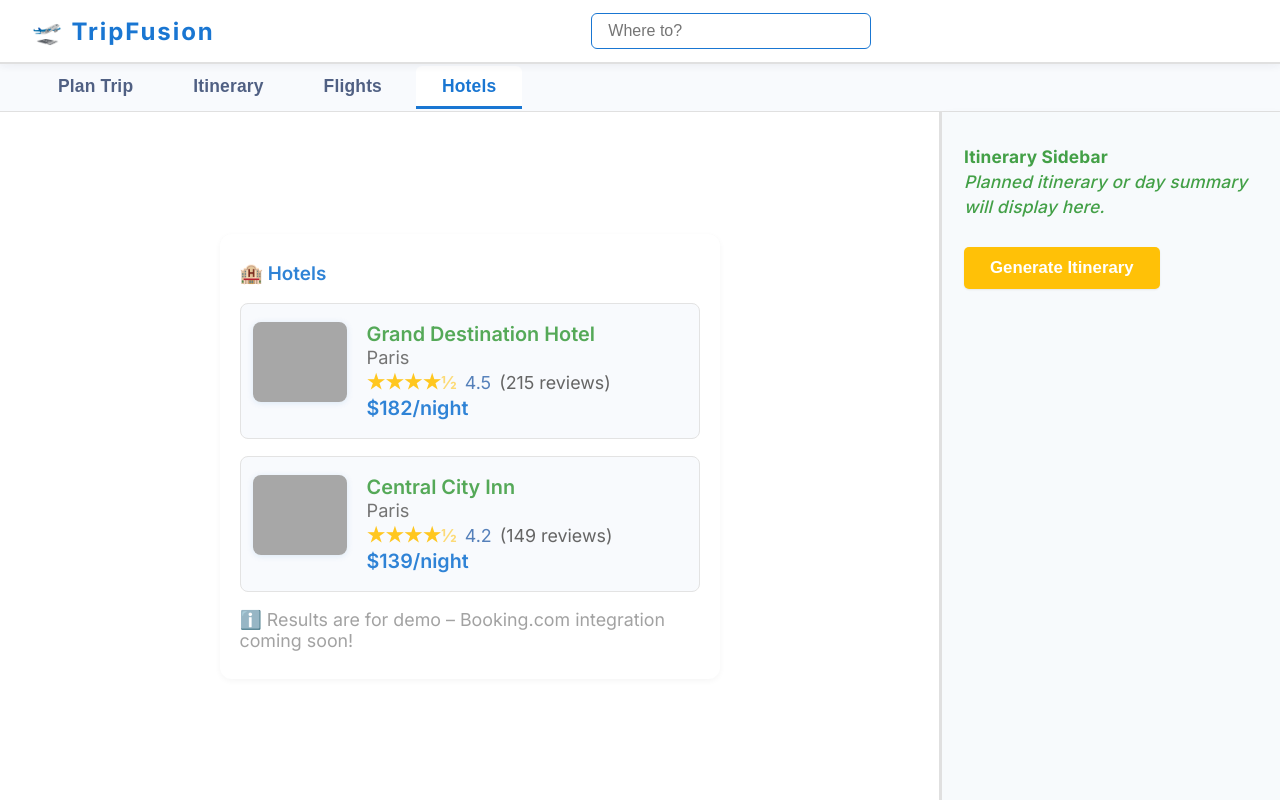
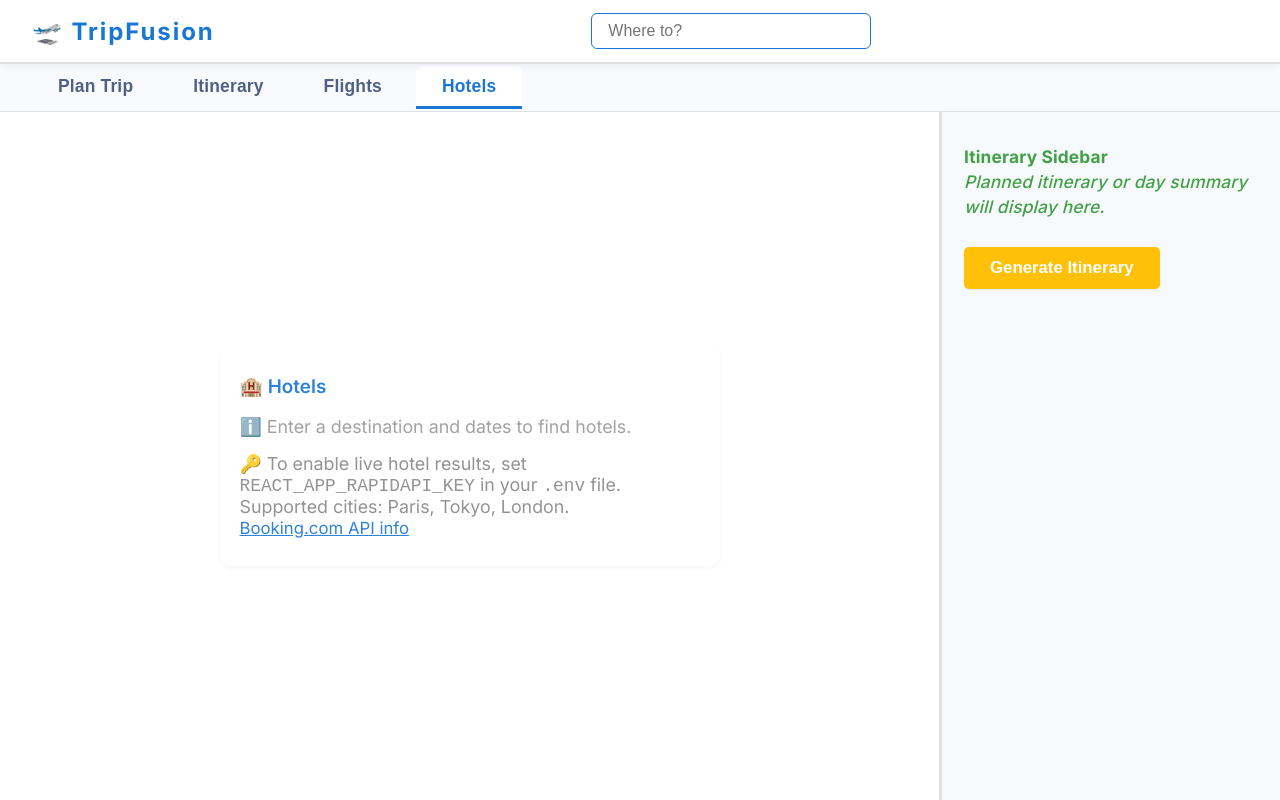
Before and after one commit to Workflow-Manager-admin/tripfusion-19-7a4b1202, a React (Create React App) app in the folder tripfusion_main_container/: page / in a window 1280 px wide. Both pictures are taken after a click on the button "Hotels". Built offline with nearby package versions, Linux system fonts and the light colour scheme; grey boxes are pictures that could not be loaded; the HTML template or start-up script is replaced by a standard one.

Commit message:
Auto-commit: Changes as of 2025-06-03T06:36:27.590274+00:00

```diff
--- a/tripfusion_main_container/src/components/HotelList.js
+++ b/tripfusion_main_container/src/components/HotelList.js
@@ -1,37 +1,138 @@
-import React from "react";
+import React, { useEffect, useState } from "react";
 
-// PUBLIC_INTERFACE
 /**
- * HotelList component: Displays a list of hotels for the given destination and dates.
- * Meant to be API-integrated (Booking.com), currently uses mock data.
+ * HotelList component: Fetches and displays real hotel options using Booking.com (via RapidAPI)
+ * for the given destination and dates.
+ *
+ * API Docs: https://rapidapi.com/apidojo/api/booking
+ * You must provide your RapidAPI key via .env file in tripfusion_main_container root:
+ *
+ *   REACT_APP_RAPIDAPI_KEY=your-rapidapi-key
  *
  * @param {Object} props
- * @param {string} props.destination - Destination city.
- * @param {string} props.startDate - Trip start date (YYYY-MM-DD).
- * @param {string} props.endDate - Trip end date (YYYY-MM-DD).
+ * @param {string} props.destination - Destination city
+ * @param {string} props.startDate - Trip start date (YYYY-MM-DD)
+ * @param {string} props.endDate - Trip end date (YYYY-MM-DD)
+ *
+ * API KEY NOTE:
+ *   - You must register at RapidAPI for a key, add it to tripfusion_main_container/.env as shown above.
+ *   - DO NOT commit your API key to any public repo.
  */
+// PUBLIC_INTERFACE
 function HotelList({ destination, startDate, endDate }) {
-  // Mock hotel data (replace with Booking.com API data)
-  const mockHotels = [
-    {
-      id: "H001",
-      name: "Grand Destination Hotel",
-      location: destination || "Paris",
-      rating: 4.5,
-      price: "$182/night",
-      reviewCount: 215,
-      image: "https://images.unsplash.com/photo-1506744038136-46273834b3fb?auto=format&fit=facearea&w=400&q=80",
-    },
-    {
-      id: "H002",
-      name: "Central City Inn",
-      location: destination || "Paris",
-      rating: 4.2,
-      price: "$139/night",
-      reviewCount: 149,
-      image: "https://images.unsplash.com/photo-1512918728675-ed5a9ecdebfd?auto=format&fit=facearea&w=400&q=80",
-    },
-  ];
+  const [hotels, setHotels] = useState([]);
+  const [loading, setLoading] = useState(false);
+  const [error, setError] = useState(null);
+
+  // Helpers for date conversion and params
+  function yyyymmdd(str) {
+    // Expecting str to be YYYY-MM-DD
+    if (!str) return "";
+    return str.replace(/-/g, "");
+  }
+
+  // Map common city names to Booking.com dest_id and dest_type as an MVP
+  // In production, you'd call Booking.com's autocomplete API or maintain a mapping
+  const cityMap = {
+    "paris": { dest_id: "-1456928", dest_type: "city", display: "Paris" },   // Paris, France dest_id per Booking API
+    "tokyo": { dest_id: "-246227", dest_type: "city", display: "Tokyo" },
+    "london": { dest_id: "-2601889", dest_type: "city", display: "London" }
+    // Add more city mappings here as needed.
+  };
+
+  useEffect(() => {
+    const fetchHotels = async () => {
+      if (!destination || !startDate || !endDate) {
+        setHotels([]);
+        return;
+      }
+
+      setLoading(true);
+      setError(null);
+
+      try {
+        // API key should be set in process.env
+        const RAPID_API_KEY = process.env.REACT_APP_RAPIDAPI_KEY;
+        if (!RAPID_API_KEY) {
+          throw new Error(
+            "Booking.com API key not set. Add REACT_APP_RAPIDAPI_KEY to your .env file."
+          );
+        }
+
+        // Map destination city input to Booking.com location IDs (for production: do proper search)
+        const cityKey = (destination || "").toLowerCase().trim();
+        const cityInfo = cityMap[cityKey];
+
+        if (!cityInfo) {
+          setHotels([]);
+          setError("Sorry, live hotel search not supported for this city. Try Paris, Tokyo, or London.");
+          setLoading(false);
+          return;
+        }
+
+        // Build API endpoint
+        // Docs: /properties/list endpoint
+        // Use default: 1 room, 2 adults, 0 children for MVP. Booking.com expects checkin/checkout as YYYY-MM-DD
+        const url = `https://booking-com.p.rapidapi.com/v1/hotels/search?dest_id=${encodeURIComponent(
+          cityInfo.dest_id
+        )}&dest_type=${encodeURIComponent(cityInfo.dest_type)}&checkin_date=${startDate}&checkout_date=${endDate}&adults_number=2&room_number=1&locale=en-us&order_by=popularity&units=metric&filter_by_currency=USD`;
+
+        const options = {
+          method: "GET",
+          headers: {
+            "X-RapidAPI-Key": RAPID_API_KEY,
+            "X-RapidAPI-Host": "booking-com.p.rapidapi.com"
+          }
+        };
+
+        const response = await fetch(url, options);
+
+        if (!response.ok) {
+          throw new Error(`API error: ${response.status}`);
+        }
+
+        const data = await response.json();
+
+        // Results may be in data.result (Array)
+        if (!Array.isArray(data.result) || data.result.length === 0) {
+          setHotels([]);
+          setError("No hotels found for your search.");
+        } else {
+          // Map API results to required display object
+          const hotelsParsed = data.result.map(hotel => ({
+            id: hotel.hotel_id,
+            name: hotel.hotel_name,
+            location: hotel.city || hotel.address,
+            rating: hotel.review_score || 0,
+            price:
+              hotel.price_breakdown && hotel.price_breakdown.gross_price
+                ? `$${Number(hotel.price_breakdown.gross_price).toFixed(0)}${hotel.price_breakdown.currency || ""}/night`
+                : hotel.min_total_price
+                  ? `$${Number(hotel.min_total_price).toFixed(0)}/night`
+                  : "–",
+            reviewCount: hotel.review_nr || 0,
+            image:
+              (hotel.max_1440_photo_url || hotel.main_photo_url) ||
+              "https://source.unsplash.com/random/400x320/?hotel",
+            url: hotel.url
+          }));
+
+          setHotels(hotelsParsed);
+        }
+      } catch (err) {
+        setHotels([]);
+        setError(
+          err.message ||
+            "An error occurred while fetching hotels. Please check your network and try again."
+        );
+      } finally {
+        setLoading(false);
+      }
+    };
+
+    fetchHotels();
+    // eslint-disable-next-line react-hooks/exhaustive-deps
+  }, [destination, startDate, endDate]);
 
   return (
     <div
@@ -49,8 +150,19 @@ function HotelList({ destination, startDate, endDate }) {
       <div style={{ fontSize: "1.18rem", color: "var(--primary)", fontWeight: 600, marginBottom: 18 }}>
         🏨 Hotels{destination ? ` in ${destination}` : ""} {startDate ? `: ${startDate} → ${endDate}` : ""}
       </div>
+      {loading && (
+        <div style={{ color: "var(--secondary)", marginBottom: 8 }}>
+          Loading hotels…
+        </div>
+      )}
+      {error && (
+        <div style={{ color: "#e57373", marginBottom: 10 }}>
+          <span role="img" aria-label="error">⚠️</span> {error}
+        </div>
+      )}
+      {!loading && !error && hotels.length > 0 && (
         <ul style={{ listStyle: "none", padding: 0, margin: 0 }}>
-        {mockHotels.map((hotel) => (
+          {hotels.map((hotel) => (
             <li key={hotel.id}
               style={{
                 border: "1.5px solid var(--border-color)",
@@ -72,15 +184,36 @@ function HotelList({ destination, startDate, endDate }) {
                   objectFit: "cover",
                   boxShadow: "0 1px 6px #1976d226"
                 }}
+                loading="lazy"
               />
               <div style={{ flex: 1, display: "flex", flexDirection: "column", minWidth: 0 }}>
-              <div style={{ fontWeight: 600, color: "var(--secondary)", fontSize: "1.08em" }}>{hotel.name}</div>
-              <div style={{ color: "#666", fontSize: "0.99em", marginBottom: 4 }}>{hotel.location}</div>
+                <div style={{ fontWeight: 600, color: "var(--secondary)", fontSize: "1.08em" }}>
+                  <a
+                    href={hotel.url || "#"}
+                    target="_blank"
+                    rel="noopener noreferrer"
+                    style={{
+                      color: "var(--secondary)",
+                      textDecoration: "none"
+                    }}
+                    title={"View on Booking.com"}
+                  >
+                    {hotel.name}
+                  </a>
+                </div>
+                <div style={{ color: "#666", fontSize: "0.99em", marginBottom: 4 }}>
+                  {hotel.location}
+                </div>
                 <div style={{ display: "flex", alignItems: "center", gap: 8, fontSize: "0.97em", color: "#555" }}>
                   <span style={{ color: "#FFC107", fontWeight: 700 }}>
-                  {"★".repeat(Math.floor(hotel.rating))}<span style={{ opacity: 0.6 }}>{hotel.rating % 1 ? "½" : ""}</span>
+                    {"★".repeat(Math.floor(hotel.rating))}
+                    <span style={{ opacity: 0.6 }}>
+                      {hotel.rating % 1 >= 0.5 ? "½" : ""}
                     </span>
-                <span style={{ color: "#4373b3" }}>{hotel.rating.toFixed(1)}</span>
+                  </span>
+                  <span style={{ color: "#4373b3" }}>
+                    {hotel.rating ? Number(hotel.rating).toFixed(1) : "–"}
+                  </span>
                   <span>({hotel.reviewCount} reviews)</span>
                 </div>
                 <div style={{ fontWeight: 600, color: "var(--primary)", fontSize: "1.07em", marginTop: 3 }}>
@@ -90,8 +223,20 @@ function HotelList({ destination, startDate, endDate }) {
             </li>
           ))}
         </ul>
+      )}
+      {!loading && !error && hotels.length === 0 && (
         <div style={{ marginTop: 16, fontSize: "0.97em", color: "#999" }}>
-        <span role="img" aria-label="info">ℹ️</span> Results are for demo – Booking.com integration coming soon!
+          <span role="img" aria-label="info">ℹ️</span>{" "}
+          {destination && startDate && endDate
+            ? "No hotels found for your selection."
+            : "Enter a destination and dates to find hotels."}
+        </div>
+      )}
+      <div style={{ marginTop: 16, fontSize: "0.97em", color: "#888" }}>
+        <span role="img" aria-label="key">🔑</span> To enable live hotel results, set <span style={{fontFamily:"monospace"}}>REACT_APP_RAPIDAPI_KEY</span> in your <span style={{fontFamily:"monospace"}}>.env</span> file. Supported cities: Paris, Tokyo, London.<br/>
+        <a href="https://rapidapi.com/apidojo/api/booking" target="_blank" rel="noopener noreferrer" style={{ color: "var(--primary)", textDecoration: "underline", fontSize: "0.94em" }}>
+          Booking.com API info
+        </a>
       </div>
     </div>
   );
```
Also changed, not shown: 2 other files (tests, documents, lock files or other folders). Lines whose indentation alone changed are shown as unchanged.
